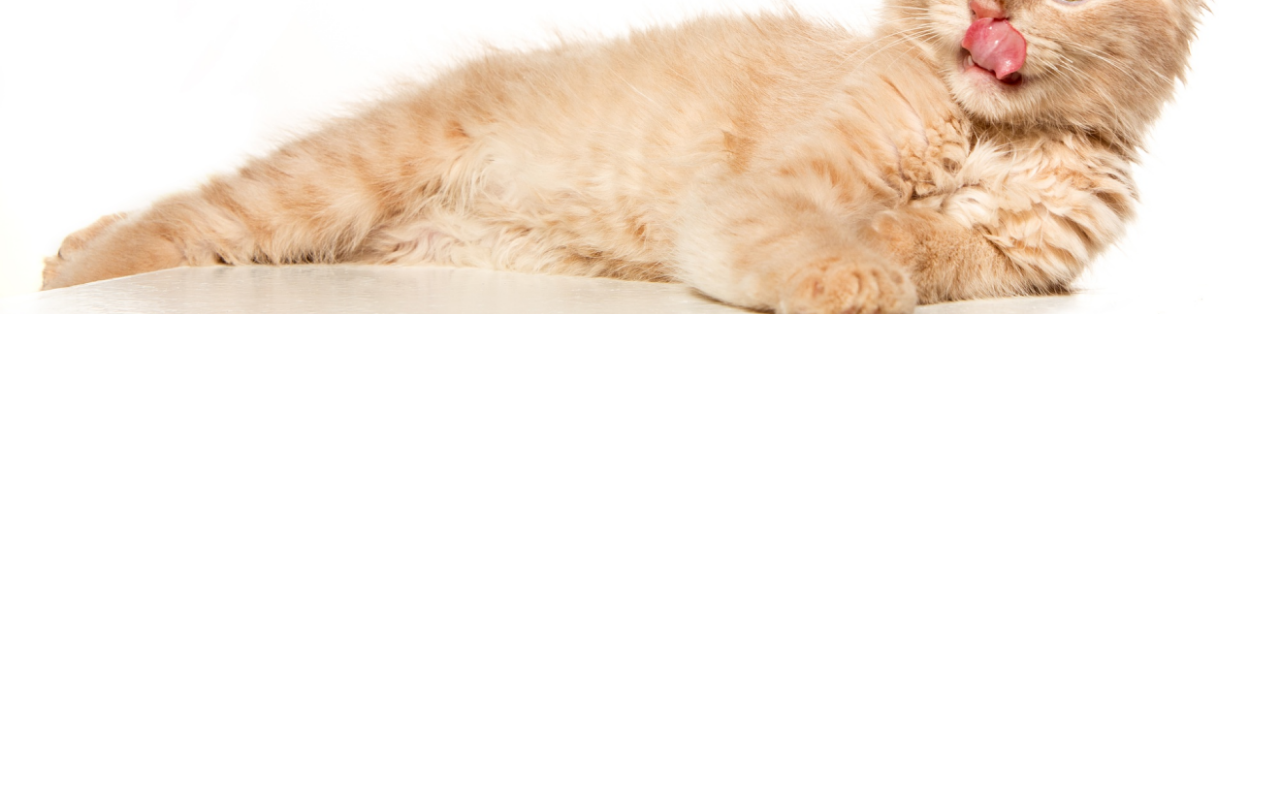
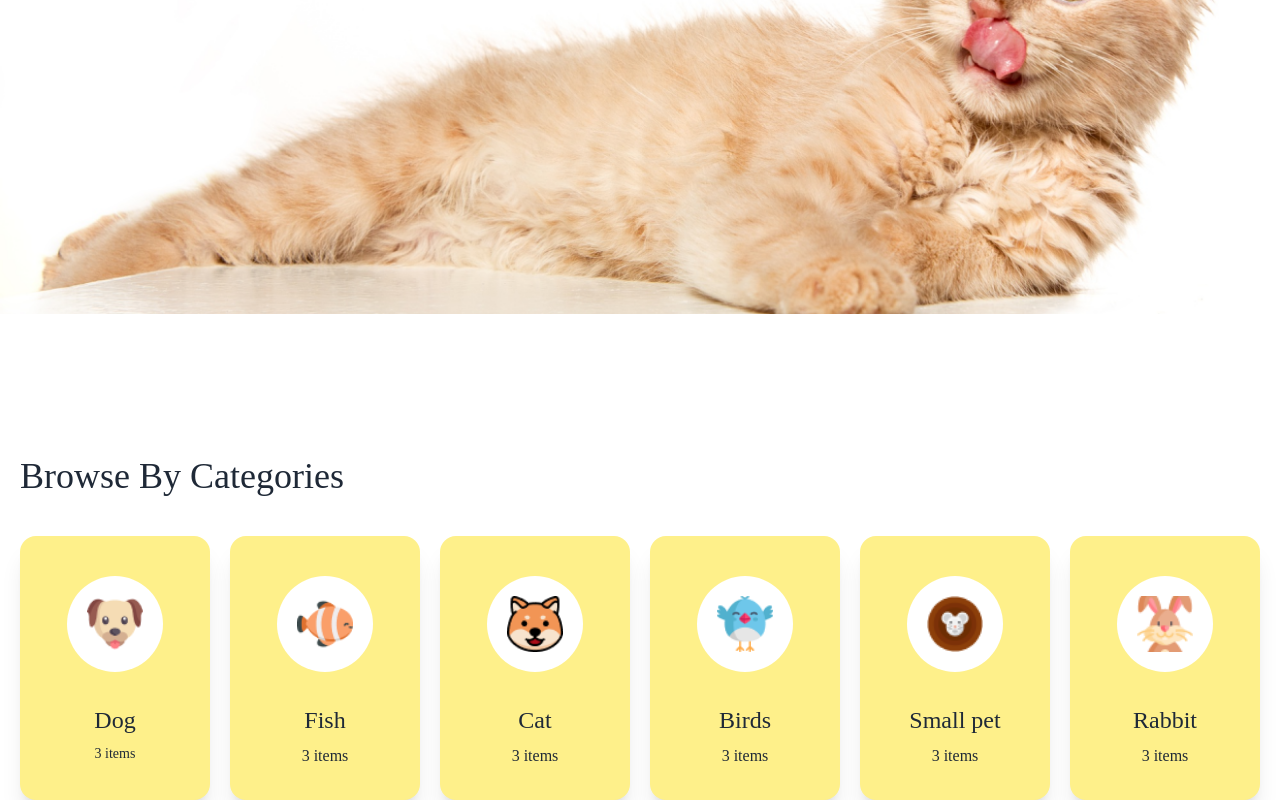
Before and after one commit to sayed5908/Assignment-3, a plain HTML site: page index.html in a window 1280 px wide. Shown: the part 492-1292 px from the top of the page. Before the commit the page ends 806 px from the top, so only its background shows below. Drawn offline with nearby package versions, Linux system fonts and the light colour scheme; a web font is replaced by a local one.

Commit message:
browse by catagory section added

```diff
--- a/index.html
+++ b/index.html
@@ -8,6 +8,9 @@
     <!-- Daisy UI cdn -->
     <link href="https://cdn.jsdelivr.net/npm/daisyui@4.12.23/dist/full.min.css" rel="stylesheet" type="text/css" />
     <script src="https://cdn.tailwindcss.com"></script>
+
+    <!-- fontawesome -->
+    <script src="https://kit.fontawesome.com/fee5817023.js" crossorigin="anonymous"></script>
 
     <!-- Google font cdn -->
     <link rel="preconnect" href="https://fonts.googleapis.com">
@@ -56,7 +59,7 @@
               <a class="btn btn-ghost text-xl px-0"><div class="flex gap-2">
                 <!-- image section -->
                 <div>
-                    <img class="" src="assets/logo-header.png" alt="">
+                    <img class="hidden md:block" src="assets/logo-header.png" alt="">
                 </div>
                 <div class="font-sora hidden md:block"><h2 class="pt-3">Browse<span class="text-yellow-400">4</span>Pets</h2></div>
               </div></a>
@@ -68,8 +71,9 @@
                 <li><a>Contact us</a></li>
               </ul>
             </div>
-            <div class="navbar-end gap-2">
-
+            <div class="navbar-end gap-3">
+              <a href=""><i class="fa-regular fa-bell hidden md:block"></i></a>
+              <a href=""><i class="fa-solid fa-magnifying-glass hidden md:block"></i></a>
               <a class="border border-yellow-200 px-4 py-1 rounded-lg hidden md:block">Login</a>
               <a class="bg-yellow-300 px-4 py-1 rounded-lg hidden md:block">Register</a>
             </div>
@@ -80,11 +84,10 @@
     <main>
 
       <!-- banner section -->
-
-      <section class="container px-5 mx-auto mt-5 md:mt-20 md:flex relative">
+      <section class="container px-5 mx-auto mt-200 md:mt-20 md:flex relative">
         <div class="z-10">
           <h2 class="font-adlam-display text-3xl md:text-6xl">Pamper Your Pet,<br> Because They Deserve <br> the Bes</h2>
-          <p class="text-gray-500 py-5">Discover a world of treats, toys, and essentials handpicked for your furry friends. Shop now and make tails wag with joy!</p>
+          <p class="text-gray-500 py-5 md:text-xl">Discover a world of treats, toys, and essentials handpicked for <br> your furry friends. Shop now and make tails wag with joy!</p>
           <button class="bg-yellow-300 px-4 py-1 rounded-lg">Find a pet</button>
         </div>
         <div class="absolute h-1/2 md:right-0 md:-top-20 md:h-full">
@@ -92,6 +95,110 @@
         </div>
       </section>
 
+      <!-- Browse by category section -->
+      <section class="container px-5 pt-20 md:pt-80 mx-auto mt-40 font-adlam-display">
+        <h3 class=" text-2xl md:text-4xl">Browse By Categories</h3>
+
+        <!--  Box----------------->
+        <div class="grid grid-cols-2 md:grid-cols-6 gap-5 mt-10">
+
+          <!-- box-1 -->
+          <div class="card bg-base-100 shadow-xl bg-yellow-200 pt-10">
+            <figure>
+              <div class="avatar">
+                <div class="w-24 rounded-full">
+                  <img class="bg-white p-5" src="assets/dog-cartoon.png" />
+                </div>
+              </div>
+            </figure>
+            <div class="card-body text-center">
+              <h2 class="md:text-2xl">Dog</h2>
+              <p class="text-sm">3 items</p>
+            </div>
+          </div>
+
+          <!-- box-2 -->
+          <div class="card bg-base-100 shadow-xl bg-yellow-200 pt-10">
+            <figure>
+              <div class="avatar">
+                <div class="w-24 rounded-full">
+                  <img class="bg-white p-5" src="assets/fish-cartoon.png" />
+                </div>
+              </div>
+            </figure>
+            <div class="card-body text-center">
+              <h2 class="md:text-2xl">Fish</h2>
+              <p>3 items</p>
+            </div>
+          </div>
+
+          <!-- box-3 -->
+          <div class="card bg-base-100 shadow-xl bg-yellow-200 pt-10">
+            <figure>
+              <div class="avatar">
+                <div class="w-24 rounded-full">
+                  <img class="bg-white p-5" src="assets/cat-cartoon.png" />
+                </div>
+              </div>
+            </figure>
+            <div class="card-body text-center">
+              <h2 class="md:text-2xl">Cat</h2>
+              <p>3 items</p>
+            </div>
+          </div>
+
+          <!-- box-4 -->
+          <div class="card bg-base-100 shadow-xl bg-yellow-200 pt-10">
+            <figure>
+              <div class="avatar">
+                <div class="w-24 rounded-full">
+                  <img class="bg-white p-5" src="assets/bird-cartoon.png" />
+                </div>
+              </div>
+            </figure>
+            <div class="card-body text-center">
+              <h2 class="md:text-2xl">Birds</h2>
+              <p>3 items</p>
+            </div>
+          </div>
+
+          <!-- box-5 -->
+          <div class="card bg-base-100 shadow-xl bg-yellow-200 pt-10">
+            <figure>
+              <div class="avatar">
+                <div class="w-24 rounded-full">
+                  <img class="bg-white p-5" src="assets/mouse-cartoon.png" />
+                </div>
+              </div>
+            </figure>
+            <div class="card-body text-center">
+              <h2 class="md:text-2xl">Small pet</h2>
+              <p>3 items</p>
+            </div>
+          </div>
+
+          <!-- box-6 -->
+          <div class="card bg-base-100 shadow-xl bg-yellow-200 pt-10">
+            <figure>
+              <div class="avatar">
+                <div class="w-24 rounded-full">
+                  <img class="bg-white p-5" src="assets/rabbit-cartoon.png" />
+                </div>
+              </div>
+            </figure>
+            <div class="card-body text-center">
+              <h2 class="md:text-2xl">Rabbit</h2>
+              <p>3 items</p>
+            </div>
+          </div>
+        </div>
+
+      </section>
+
+
+
+
+
     </main>
     <footer>
 
```
